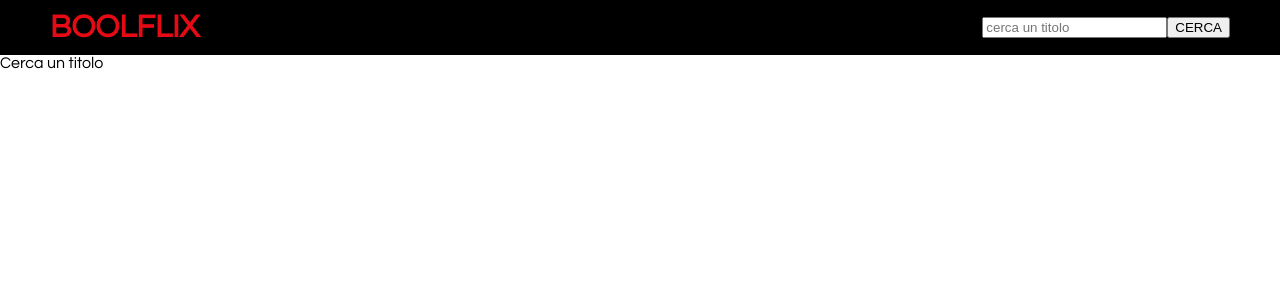
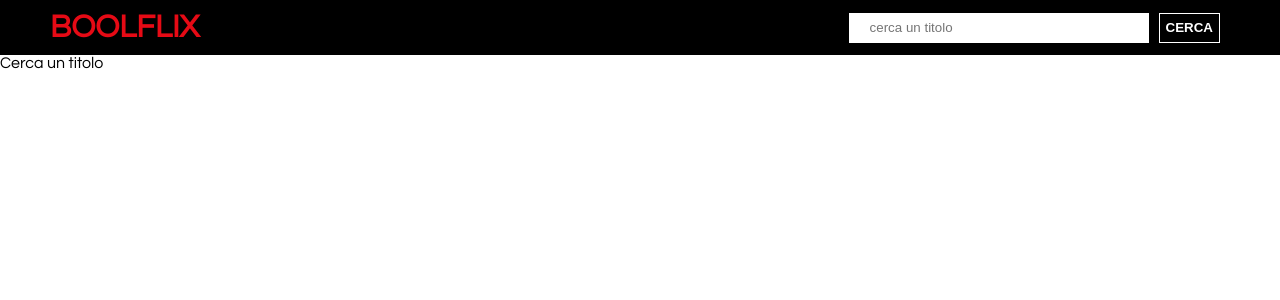
Before and after one commit to EnricoNapolitano/vite-boolflix, a Vue app: page / in a window 1280 px wide. Shown: the top 300 px of the page. Built offline with nearby package versions, Linux system fonts and the light colour scheme.

Commit message:
style to InputForm

```diff
--- a/src/components/generics/InputForm.vue
+++ b/src/components/generics/InputForm.vue
@@ -12,3 +12,32 @@ export default {
         <button> {{ text || 'INVIA' }}</button>
     </form>
 </template>
+
+<style lang="scss" scoped>
+@use '../../assets/scss/partials/variables' as*;
+
+input {
+    width: 300px;
+    height: 30px;
+    padding-left: 20px;
+    border: 1px solid white;
+}
+
+button {
+    height: 30px;
+    margin: 10px;
+
+    font-weight: 900;
+
+    color: white;
+    background-color: transparent;
+    border: 1px solid white;
+
+    cursor: pointer;
+
+    &:active {
+        background-color: white;
+        color: $black;
+    }
+}
+</style>
```
